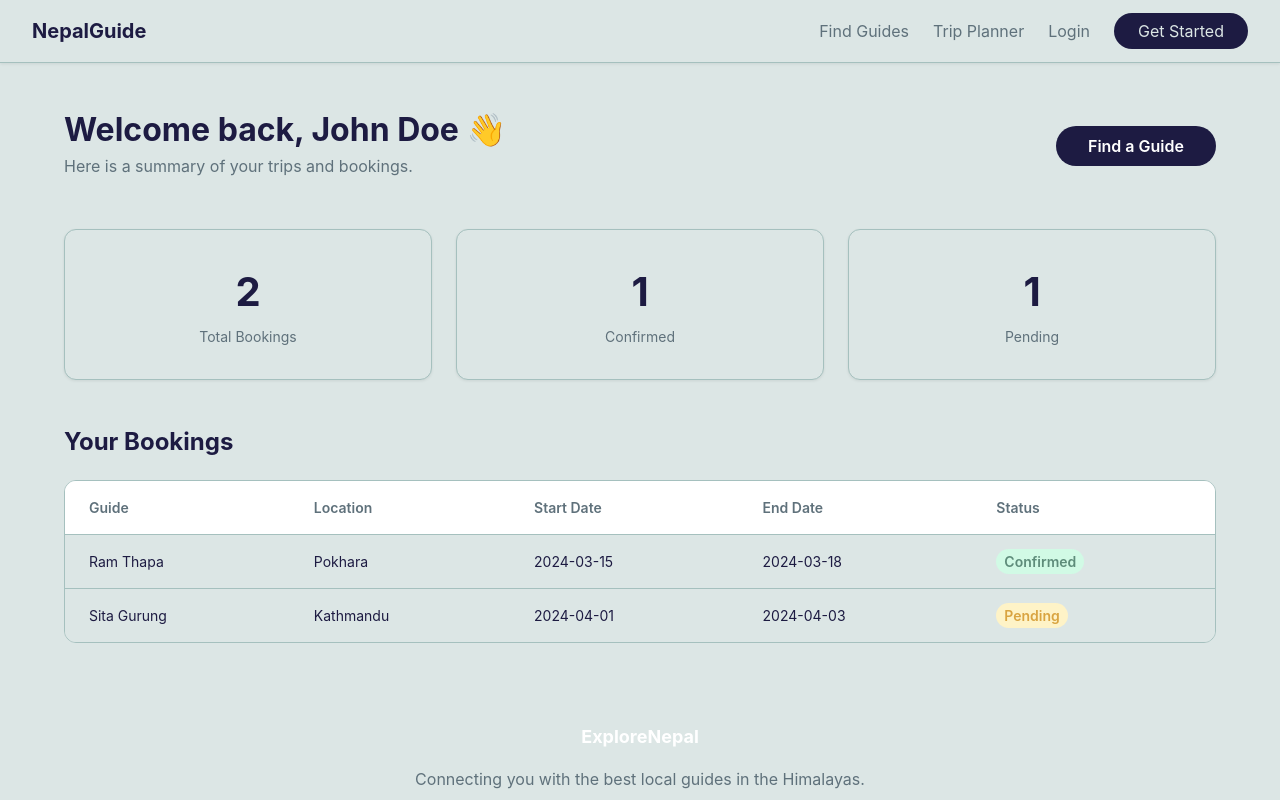
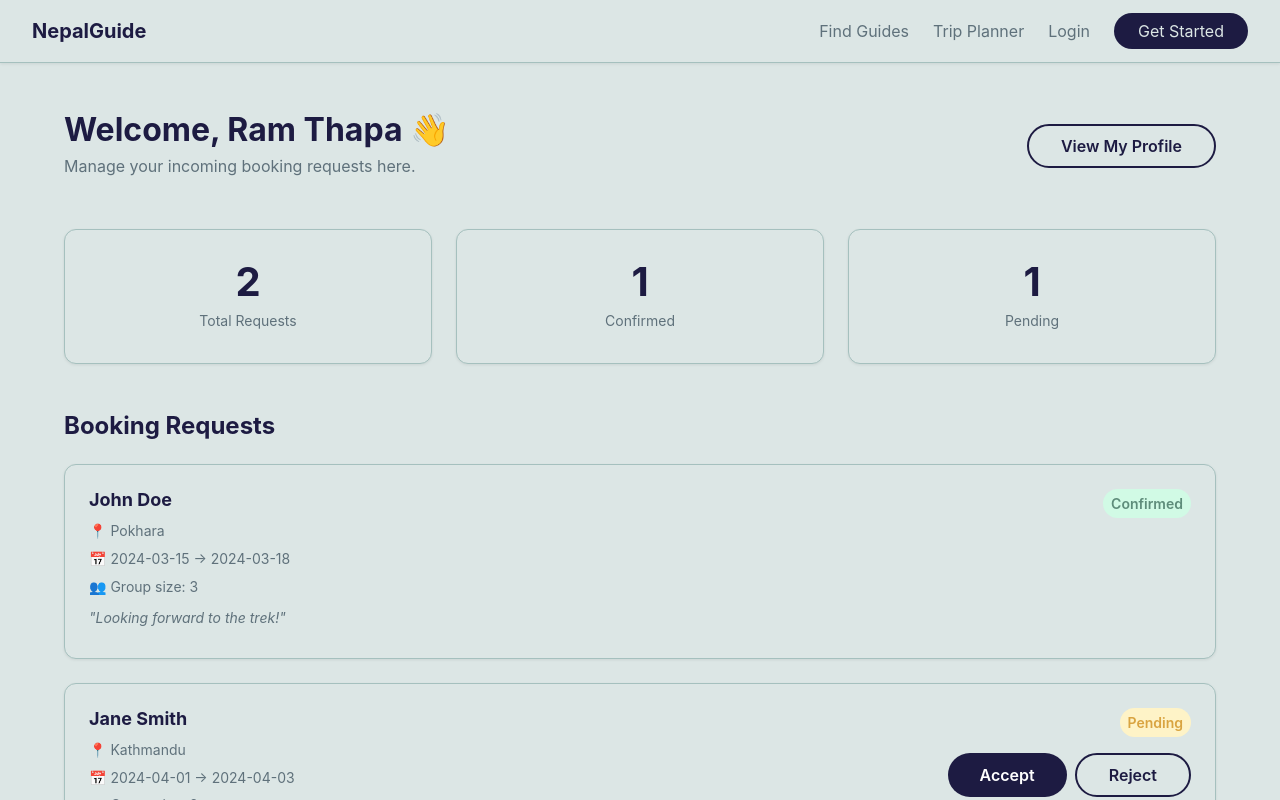
Before and after one commit to TourismHackathon2026/Team--Nec-otine, a React app in the folder Frontend/: page /dashboard in a window 1280 px wide. Shown: the top 800 px of the page. Built offline with nearby package versions, Linux system fonts and the light colour scheme; the HTML template or start-up script is replaced by a standard one.

Commit message:
changed dashboard to be dynamic for tourist and guide

```diff
--- a/Frontend/src/pages/Dashboard/Dashboard.css
+++ b/Frontend/src/pages/Dashboard/Dashboard.css
@@ -8,6 +8,12 @@
   align-items: center;
   justify-content: space-between;
   margin-bottom: var(--space-2xl);
+  flex-wrap: wrap;
+  gap: var(--space-md);
+}
+
+.dashboard__welcome h2 {
+  margin-bottom: var(--space-xs);
 }
 
 .dashboard__welcome p {
@@ -38,6 +44,8 @@
   font-size: var(--font-size-4xl);
   font-weight: 700;
   color: var(--color-primary);
+  line-height: 1;
+  margin-bottom: var(--space-xs);
 }
 
 .dashboard__stat-label {
@@ -124,3 +132,49 @@
   background: #fee2e2;
   color: var(--color-error);
 }
+
+/* Guide Request Cards */
+.dashboard__cards {
+  display: flex;
+  flex-direction: column;
+  gap: var(--space-lg);
+}
+
+.dashboard__request-card {
+  background: var(--color-background);
+  border: 1px solid var(--color-border);
+  border-radius: var(--radius-lg);
+  padding: var(--space-lg);
+  display: flex;
+  align-items: flex-start;
+  justify-content: space-between;
+  box-shadow: var(--shadow-sm);
+}
+
+.dashboard__request-info h4 {
+  font-size: var(--font-size-lg);
+  margin-bottom: var(--space-sm);
+}
+
+.dashboard__request-info p {
+  font-size: var(--font-size-sm);
+  color: var(--color-text-secondary);
+  margin-bottom: var(--space-xs);
+}
+
+.dashboard__request-message {
+  font-style: italic;
+  margin-top: var(--space-sm);
+}
+
+.dashboard__request-actions {
+  display: flex;
+  flex-direction: column;
+  align-items: flex-end;
+  gap: var(--space-md);
+}
+
+.dashboard__request-buttons {
+  display: flex;
+  gap: var(--space-sm);
+}
--- a/Frontend/src/pages/Dashboard/Dashboard.jsx
+++ b/Frontend/src/pages/Dashboard/Dashboard.jsx
@@ -2,42 +2,54 @@ import { useNavigate } from 'react-router-dom'
 import Button from '../../components/Button/Button'
 import './Dashboard.css'
 
-const dummyUser = {
+const dummyTourist = {
   name: 'John Doe',
   email: 'john@example.com',
   role: 'tourist'
+}
+
+const dummyGuide = {
+  name: 'Ram Thapa',
+  email: 'ram@example.com',
+  role: 'guide'
 }
 
 const dummyBookings = [
   {
     _id: 'b1',
     guideName: 'Ram Thapa',
+    touristName: 'John Doe',
     location: 'Pokhara',
     startDate: '2024-03-15',
     endDate: '2024-03-18',
-    status: 'confirmed'
+    status: 'confirmed',
+    groupSize: 3,
+    message: 'Looking forward to the trek!'
   },
   {
     _id: 'b2',
     guideName: 'Sita Gurung',
+    touristName: 'Jane Smith',
     location: 'Kathmandu',
     startDate: '2024-04-01',
     endDate: '2024-04-03',
-    status: 'pending'
+    status: 'pending',
+    groupSize: 2,
+    message: 'Interested in cultural tours.'
   }
 ]
 
-function Dashboard() {
+// ----- Tourist Dashboard -----
+function TouristDashboard({ user }) {
   const navigate = useNavigate()
 
+  const myBookings = dummyBookings.filter(b => b.touristName === user.name)
+
   return (
-    <div className="dashboard">
-      <div className="container">
-
-        {/* Welcome Section */}
+    <>
       <div className="dashboard__welcome">
         <div>
-            <h2>Welcome back, {dummyUser.name} 👋</h2>
+          <h2>Welcome back, {user.name} 👋</h2>
           <p>Here is a summary of your trips and bookings.</p>
         </div>
         <Button variant="primary" onClick={() => navigate('/guides')}>
@@ -45,26 +57,28 @@ function Dashboard() {
         </Button>
       </div>
 
-        {/* Stats */}
       <div className="dashboard__stats">
         <div className="dashboard__stat-card">
-            <span className="dashboard__stat-number">2</span>
+          <span className="dashboard__stat-number">{myBookings.length}</span>
           <span className="dashboard__stat-label">Total Bookings</span>
         </div>
         <div className="dashboard__stat-card">
-            <span className="dashboard__stat-number">1</span>
+          <span className="dashboard__stat-number">
+            {myBookings.filter(b => b.status === 'confirmed').length}
+          </span>
           <span className="dashboard__stat-label">Confirmed</span>
         </div>
         <div className="dashboard__stat-card">
-            <span className="dashboard__stat-number">1</span>
+          <span className="dashboard__stat-number">
+            {myBookings.filter(b => b.status === 'pending').length}
+          </span>
           <span className="dashboard__stat-label">Pending</span>
         </div>
       </div>
 
-        {/* Bookings Table */}
       <div className="dashboard__section">
         <h3>Your Bookings</h3>
-          {dummyBookings.length === 0 ? (
+        {myBookings.length === 0 ? (
           <div className="dashboard__empty">
             <p>You have no bookings yet.</p>
             <Button variant="outline" onClick={() => navigate('/guides')}>
@@ -80,16 +94,18 @@ function Dashboard() {
                   <th>Location</th>
                   <th>Start Date</th>
                   <th>End Date</th>
+                  <th>Group Size</th>
                   <th>Status</th>
                 </tr>
               </thead>
               <tbody>
-                  {dummyBookings.map((booking) => (
+                {myBookings.map((booking) => (
                   <tr key={booking._id}>
                     <td>{booking.guideName}</td>
                     <td>{booking.location}</td>
                     <td>{booking.startDate}</td>
                     <td>{booking.endDate}</td>
+                    <td>{booking.groupSize}</td>
                     <td>
                       <span className={`dashboard__status dashboard__status--${booking.status}`}>
                         {booking.status}
@@ -102,7 +118,119 @@ function Dashboard() {
           </div>
         )}
       </div>
+    </>
+  )
+}
 
+// ----- Guide Dashboard -----
+function GuideDashboard({ user }) {
+  const navigate = useNavigate()
+
+  const myRequests = dummyBookings
+
+  function handleAccept(bookingId) {
+    console.log('Accepted booking:', bookingId)
+    // API call comes later
+    alert('Booking accepted!')
+  }
+
+  function handleReject(bookingId) {
+    console.log('Rejected booking:', bookingId)
+    // API call comes later
+    alert('Booking rejected.')
+  }
+
+  return (
+    <>
+      <div className="dashboard__welcome">
+        <div>
+          <h2>Welcome, {user.name} 👋</h2>
+          <p>Manage your incoming booking requests here.</p>
+        </div>
+        <Button variant="outline" onClick={() => navigate('/')}>
+          View My Profile
+        </Button>
+      </div>
+
+      <div className="dashboard__stats">
+        <div className="dashboard__stat-card">
+          <span className="dashboard__stat-number">{myRequests.length}</span>
+          <span className="dashboard__stat-label">Total Requests</span>
+        </div>
+        <div className="dashboard__stat-card">
+          <span className="dashboard__stat-number">
+            {myRequests.filter(b => b.status === 'confirmed').length}
+          </span>
+          <span className="dashboard__stat-label">Confirmed</span>
+        </div>
+        <div className="dashboard__stat-card">
+          <span className="dashboard__stat-number">
+            {myRequests.filter(b => b.status === 'pending').length}
+          </span>
+          <span className="dashboard__stat-label">Pending</span>
+        </div>
+      </div>
+
+      <div className="dashboard__section">
+        <h3>Booking Requests</h3>
+        {myRequests.length === 0 ? (
+          <div className="dashboard__empty">
+            <p>No booking requests yet.</p>
+          </div>
+        ) : (
+          <div className="dashboard__cards">
+            {myRequests.map((booking) => (
+              <div key={booking._id} className="dashboard__request-card">
+                <div className="dashboard__request-info">
+                  <h4>{booking.touristName}</h4>
+                  <p>📍 {booking.location}</p>
+                  <p>📅 {booking.startDate} → {booking.endDate}</p>
+                  <p>👥 Group size: {booking.groupSize}</p>
+                  <p className="dashboard__request-message">"{booking.message}"</p>
+                </div>
+                <div className="dashboard__request-actions">
+                  <span className={`dashboard__status dashboard__status--${booking.status}`}>
+                    {booking.status}
+                  </span>
+                  {booking.status === 'pending' && (
+                    <div className="dashboard__request-buttons">
+                      <Button
+                        variant="primary"
+                        onClick={() => handleAccept(booking._id)}
+                      >
+                        Accept
+                      </Button>
+                      <Button
+                        variant="outline"
+                        onClick={() => handleReject(booking._id)}
+                      >
+                        Reject
+                      </Button>
+                    </div>
+                  )}
+                </div>
+              </div>
+            ))}
+          </div>
+        )}
+      </div>
+    </>
+  )
+}
+
+// ----- Main Dashboard -----
+function Dashboard() {
+  // Change this to dummyGuide to test guide view
+  const user = dummyGuide
+
+  return (
+    <div className="dashboard">
+      <div className="container">
+        {user.role === 'guide' ? (
+          <GuideDashboard user={user} />
+        ) : (
+          <TouristDashboard user={user} />
+        )}
       </div>
     </div>
   )
```
Also changed, not shown: Frontend/src/firebase.js (added). Lines whose indentation alone changed are shown as unchanged.
